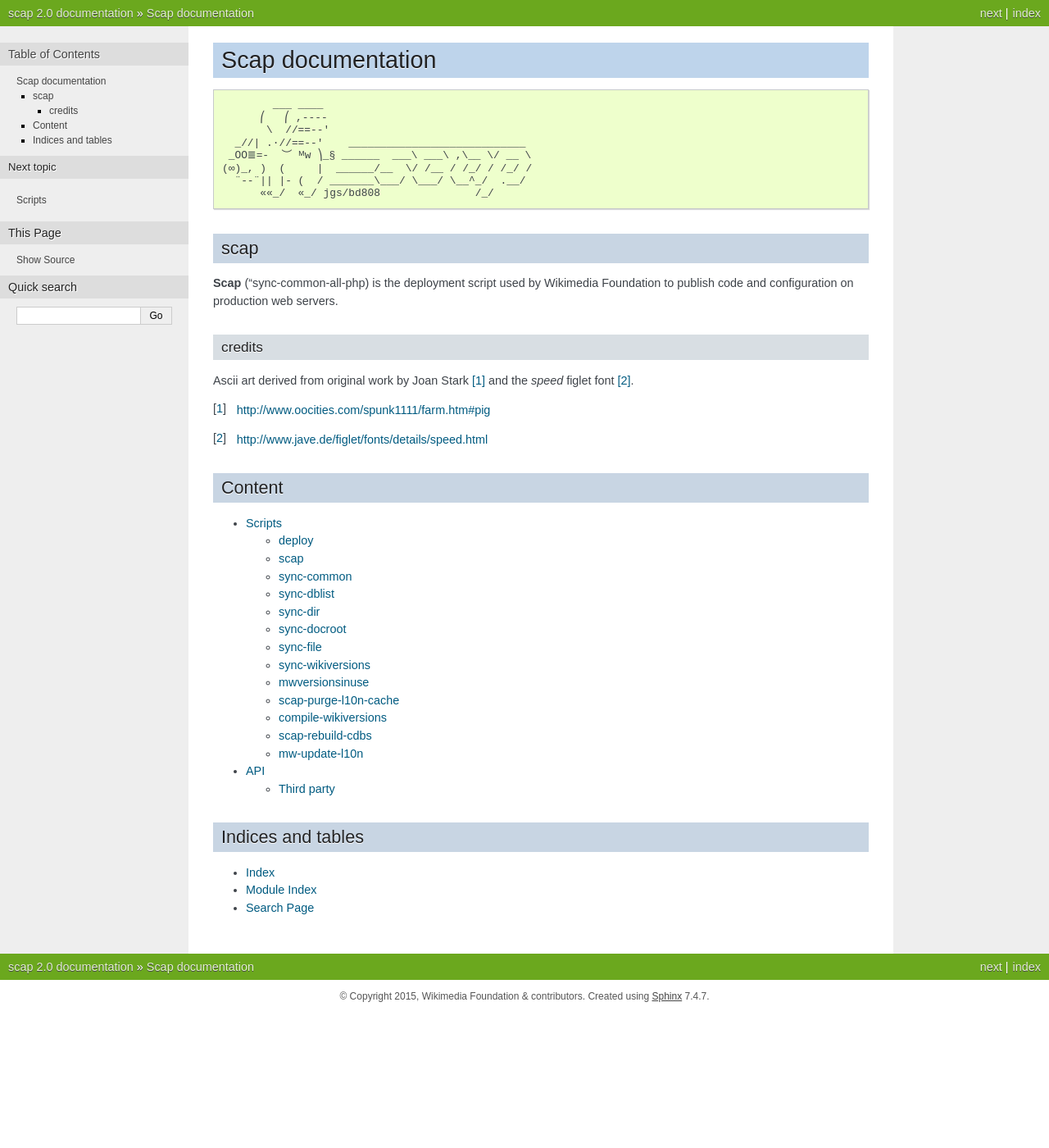
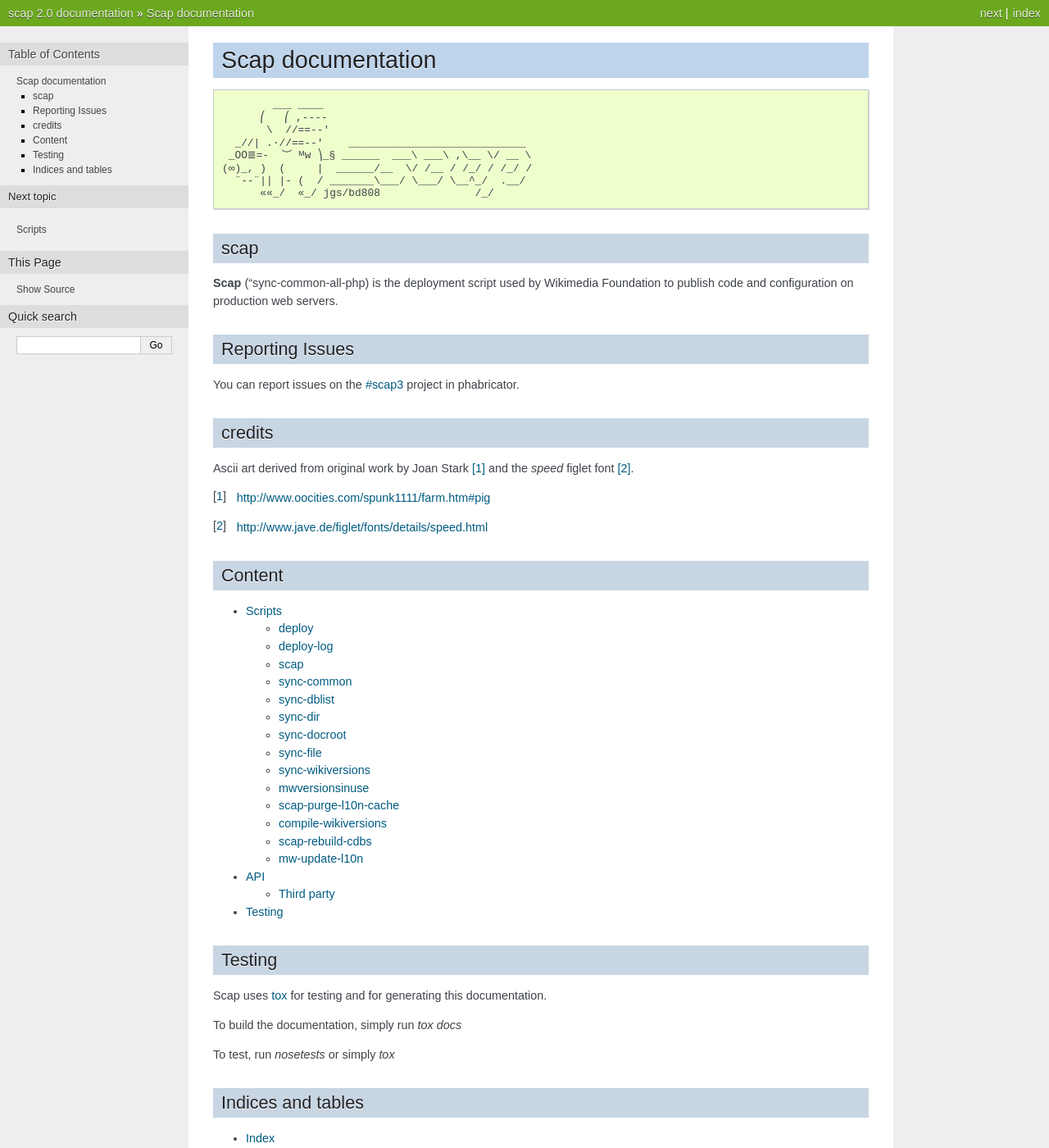
Before and after one commit to wikimedia/mediawiki-tools-scap, a Sphinx documentation site: the page built from docs/index.rst, in a window 1280 px wide and 1400 px high. Shown: the whole window at 82% size. Built offline with Sphinx 7.4.7, drawn with Linux system fonts in a browser that asks for light colours.

Commit message:
Updated documentation.
Summary:
* Added docs for deploy-log
* Cleaned up various .rst files
* pep8-formating...

Test Plan: run `tox docs`

Reviewers: demon, hashar, mobrovac, dduvall, thcipriani

Reviewed By: thcipriani

Projects: #scap3

Differential Revision: https://phabricator.wikimedia.org/D19

Change-Id: I7ccf5bfedc08a4aaae3d1808ac3c2f08b0ba4858

```diff
--- a/README.rst
+++ b/README.rst
@@ -16,8 +16,15 @@
 Foundation to publish code and configuration on production web servers.
 
 
+Reporting Issues
+================
+
+You can report issues on the `#scap3
+<https://phabricator.wikimedia.org/tag/scap3/>`_ project in phabricator.
+
+
 credits
-~~~~~~~
+=======
 
 Ascii art derived from original work by Joan Stark [#pig]_ and the `speed`
 figlet font [#speedfont]_.
--- a/docs/api.rst
+++ b/docs/api.rst
@@ -3,6 +3,9 @@
 ###
 
 .. automodule:: scap
+   :exclude-members: __dict__,__weakref__
+
+.. automodule:: scap.checks
    :exclude-members: __dict__,__weakref__
 
 .. automodule:: scap.cli
--- /dev/null
+++ b/docs/development.rst
@@ -0,0 +1,10 @@
+Testing
+=======
+
+Scap uses `tox
+<https://tox.readthedocs.org/en/latest/>`_ for testing and for
+generating this documentation.
+
+To build the documentation, simply run `tox docs`
+
+To test, run `nosetests` or simply `tox`
--- a/docs/index.rst
+++ b/docs/index.rst
@@ -12,6 +12,9 @@
 
    scripts
    api
+   development
+
+.. include:: development.rst
 
 Indices and tables
 ==================
```
Also changed, not shown: docs/scripts.rst (+19 -1 lines), 4 other files.
